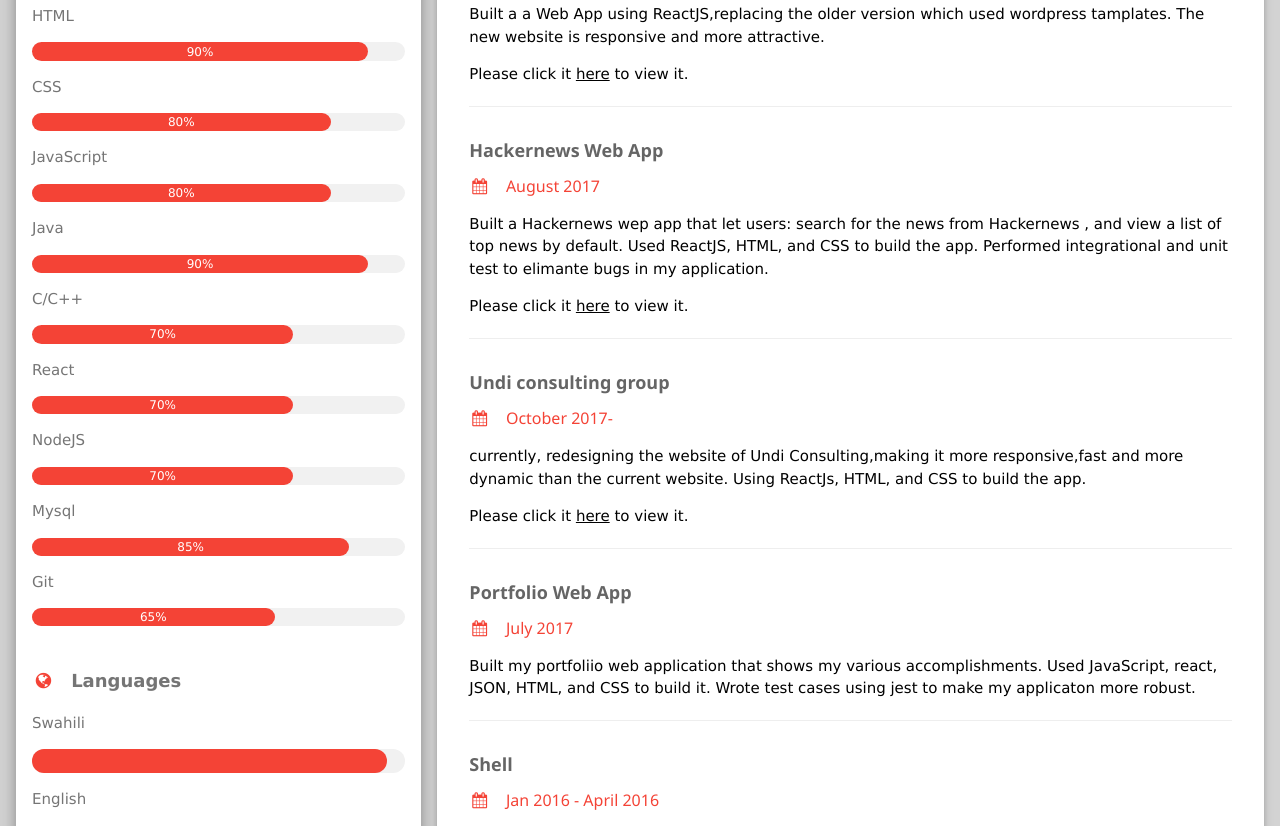
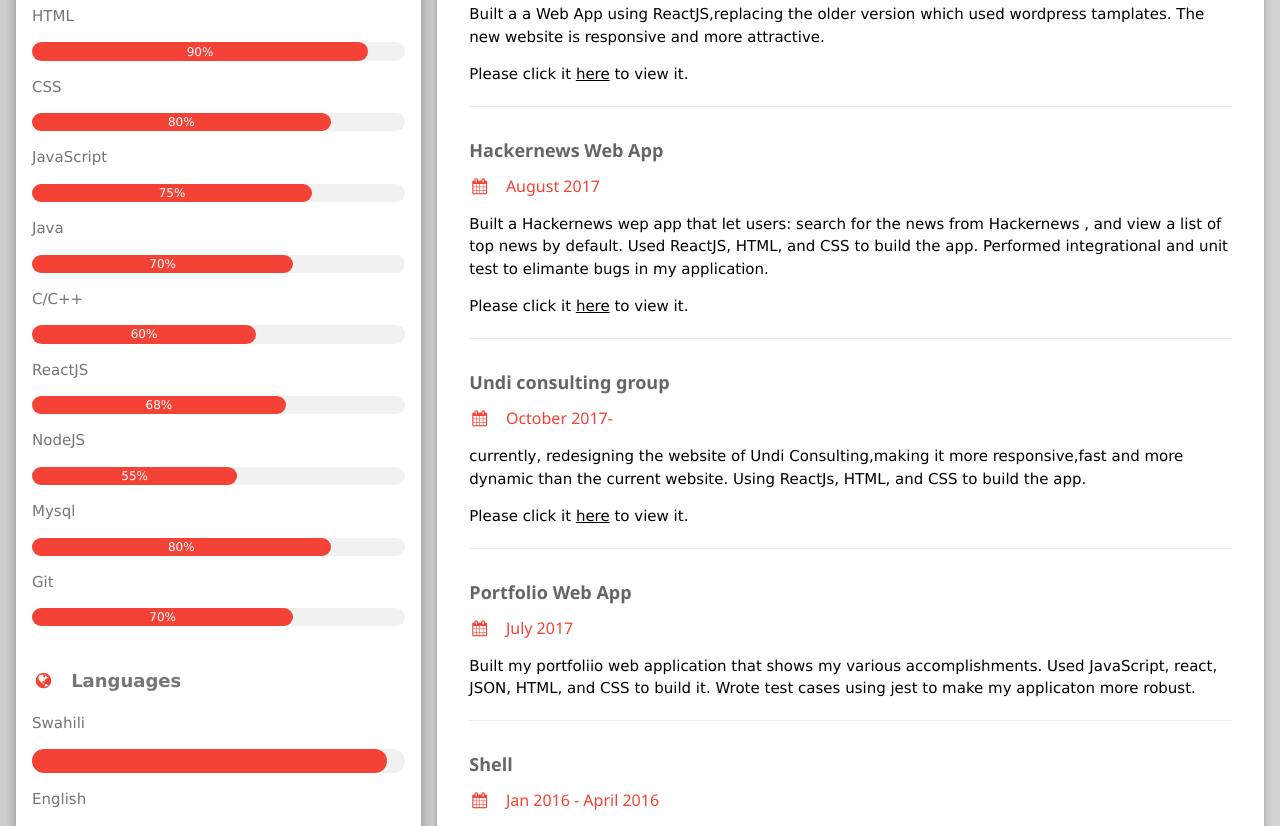
Before and after one commit to tonnyhideyori/portifolio, a React app: page / in a window 1280 px wide. Shown: the part 654-1480 px from the top of the page. Built offline with nearby package versions, Linux system fonts and the light colour scheme.

Commit message:
edit the resumeDate file

```diff
--- a/src/resumeData.json
+++ b/src/resumeData.json
@@ -94,32 +94,32 @@
     },
     {
       "lang": "JavaScript",
+      "fluency": "75%"
+    },
+    {
+      "lang": "Java",
+      "fluency": "70%"
+    },
+    {
+      "lang": "C/C++",
+      "fluency": "60%"
+    },
+
+    {
+      "lang": "ReactJS",
+      "fluency": "68%"
+    },
+    {
+      "lang": "NodeJS",
+      "fluency": "55%"
+    },
+    {
+      "lang": "Mysql",
       "fluency": "80%"
     },
     {
-      "lang": "Java",
-      "fluency": "90%"
-    },
-    {
-      "lang": "C/C++",
+      "lang": "Git",
       "fluency": "70%"
-    },
-
-    {
-      "lang": "React",
-      "fluency": "70%"
-    },
-    {
-      "lang": "NodeJS",
-      "fluency": "70%"
-    },
-    {
-      "lang": "Mysql",
-      "fluency": "85%"
-    },
-    {
-      "lang": "Git",
-      "fluency": "65%"
     }
   ],
 
```
Also changed, not shown: src/css/index.css (+9 -2 lines), 1 other file.
